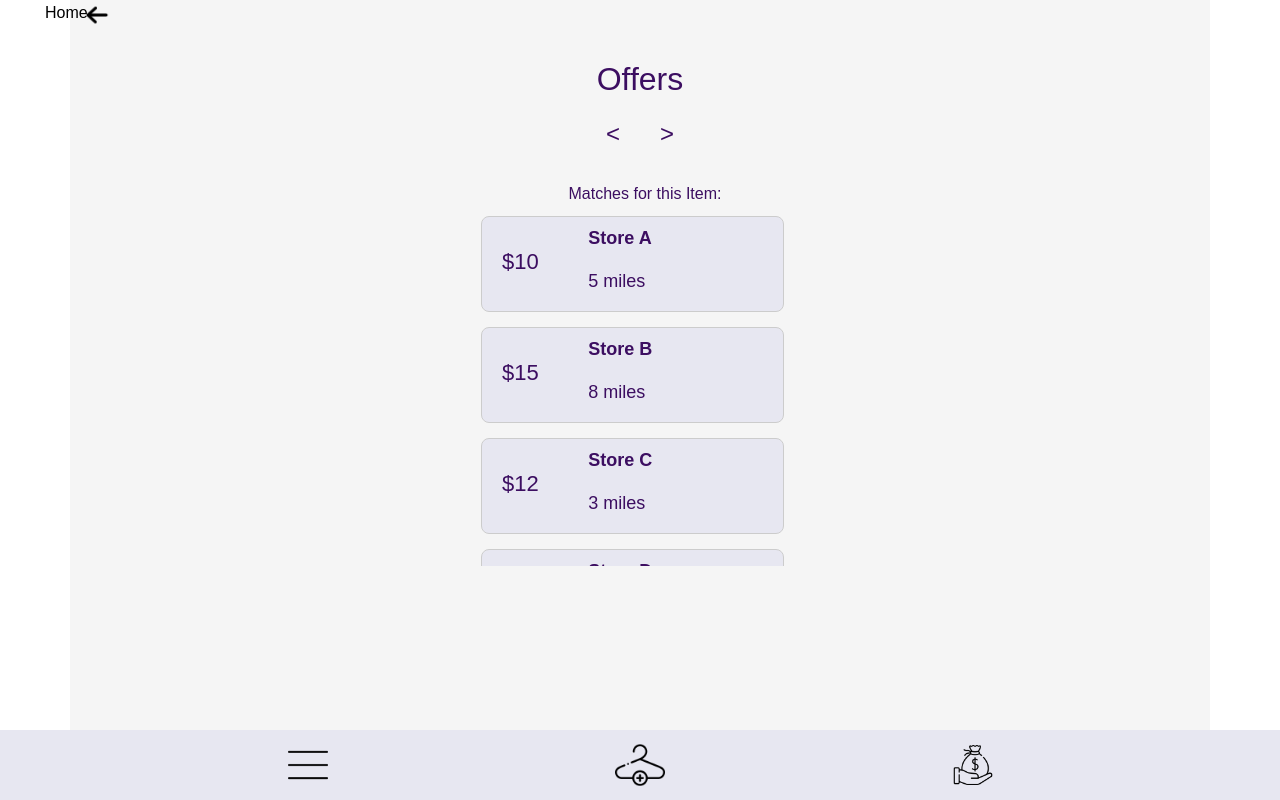
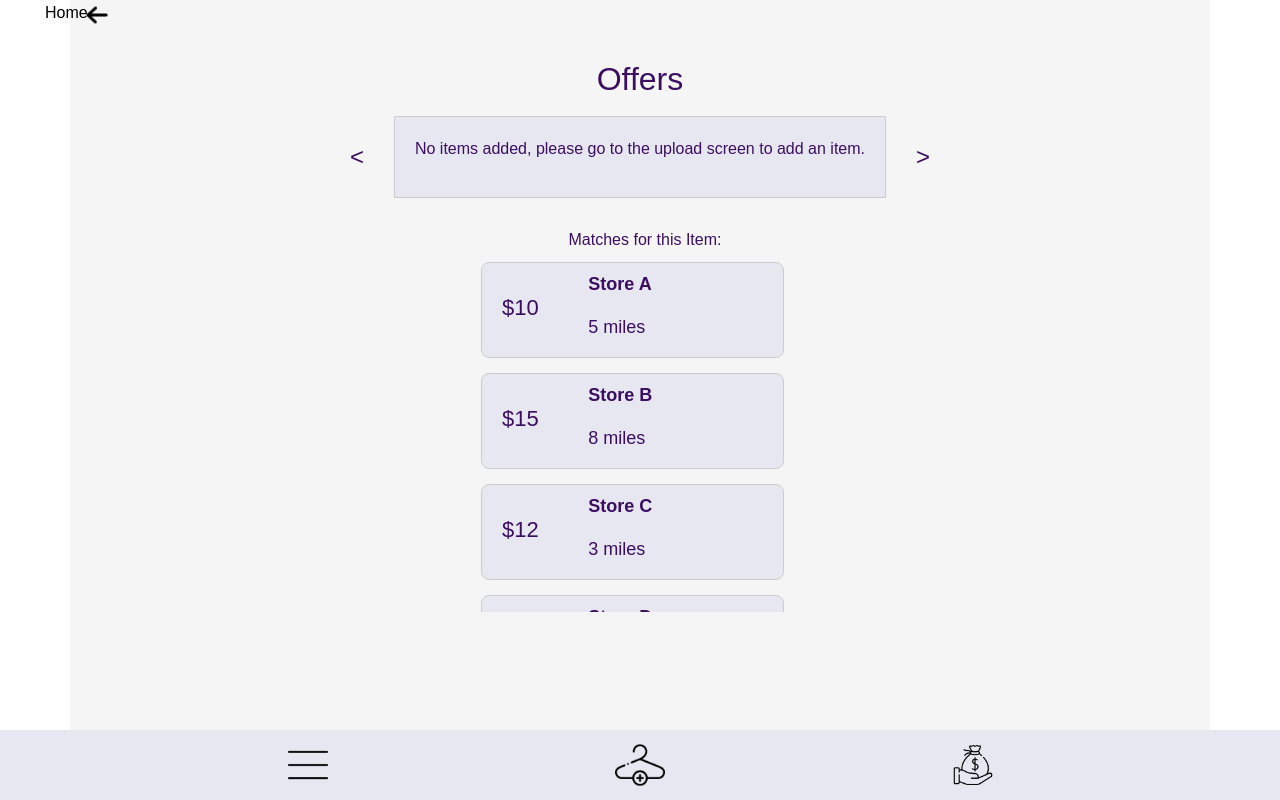
Before and after one commit to loogeyy/thriftify, a React (Create React App) app in the folder thriftity/: page /offers in a window 1280 px wide. Built offline with nearby package versions, Linux system fonts and the light colour scheme.

Commit message:
blank card for offers

```diff
--- a/thriftity/src/pages/Offers.css
+++ b/thriftity/src/pages/Offers.css
@@ -17,6 +17,14 @@
     margin-bottom: 20px;
   }
 
+  .blank-card {
+    background-color: rgb(231, 231, 241);
+    border: 1px solid #ccc;
+    padding: 20px;
+    margin: 10px;
+    color: #3C0E61;
+  }
+
   .card {
     background-color: rgb(231, 231, 241);
     border: 1px solid #ccc;
@@ -25,13 +33,22 @@
     color: #3C0E61;
   }
 
-  .nav-button {
+  .button:focus,
+  .button:active {
+    outline: none;
+    box-shadow:none;
     background-color: #f5f5f5;
+  }
+
+  .card-btn {
+    color: #3C0E61;
+    border-radius: 5px;
+    outline: none;
+    box-shadow:none;
+    background-color: transparent;
     background: transparent;
     border: none;
-    color:#3C0E61;
     font-size: 24px;
-    cursor: pointer;
   }
 
   .prev {
@@ -43,7 +60,7 @@
   }
 
   .store-list-container {
-    max-height: 300px;
+    max-height: 50px;
     overflow-y: auto;
     margin-bottom: 40px;
   }
@@ -70,7 +87,7 @@
   }
 
   .card-body {
-    padding: 25px;
+    padding: 15px;
   }
 
   .store-price {
--- a/thriftity/src/pages/Offers.js
+++ b/thriftity/src/pages/Offers.js
@@ -5,7 +5,6 @@ import 'bootstrap/dist/css/bootstrap.min.css';
 import './Offers.css';
 
 const Offers = ({ clothesList }) => {
-
   const storeData = [
     { name: 'Store A', price: '$10', distance: '5 miles' },
     { name: 'Store B', price: '$15', distance: '8 miles' },
@@ -18,11 +17,15 @@ const Offers = ({ clothesList }) => {
   const [currentCardIndex, setCurrentCardIndex] = useState(0);
 
   const handlePrevClick = () => {
-    setCurrentCardIndex((prevIndex) => (prevIndex - 1 + clothesList.length) % clothesList.length);
+    if (clothesList && clothesList.length > 1) {
+      setCurrentCardIndex((prevIndex) => (prevIndex - 1 + clothesList.length) % clothesList.length);
+    }
   };
 
   const handleNextClick = () => {
-    setCurrentCardIndex((prevIndex) => (prevIndex + 1) % clothesList.length);
+    if (clothesList && clothesList.length > 1) {
+      setCurrentCardIndex((prevIndex) => (prevIndex + 1) % clothesList.length);
+    }
   };
 
   return (
@@ -30,8 +33,8 @@ const Offers = ({ clothesList }) => {
       <BackButton />
       <h2 className="offers-title">Offers</h2>
       <div className="centered-box">
-        <button className="nav-button prev" onClick={handlePrevClick}>{'<'}</button>
-        {clothesList && clothesList.length > 0 && (
+        <button className="card-btn prev" onClick={handlePrevClick} disabled={!clothesList || clothesList.length < 2}>{'<'}</button>
+        {clothesList && clothesList.length > 0 ? (
           <div className="card">
             <h2>{clothesList[currentCardIndex].title}</h2>
             <p>{clothesList[currentCardIndex].description}</p>
@@ -41,8 +44,12 @@ const Offers = ({ clothesList }) => {
             <p>Size: {clothesList[currentCardIndex].size}</p>
             <p>Brand: {clothesList[currentCardIndex].brand}</p>
           </div>
+        ) : (
+          <div className="blank-card">
+            <p>No items added, please go to the upload screen to add an item.</p>
+          </div>
         )}
-        <button className="nav-button next" onClick={handleNextClick}>{'>'}</button>
+        <button className="card-btn next" onClick={handleNextClick} disabled={!clothesList || clothesList.length < 2}>{'>'}</button>
       </div>
       <div className="matches-header">Matches for this Item:</div>
       <div className="store-list-container">
```
